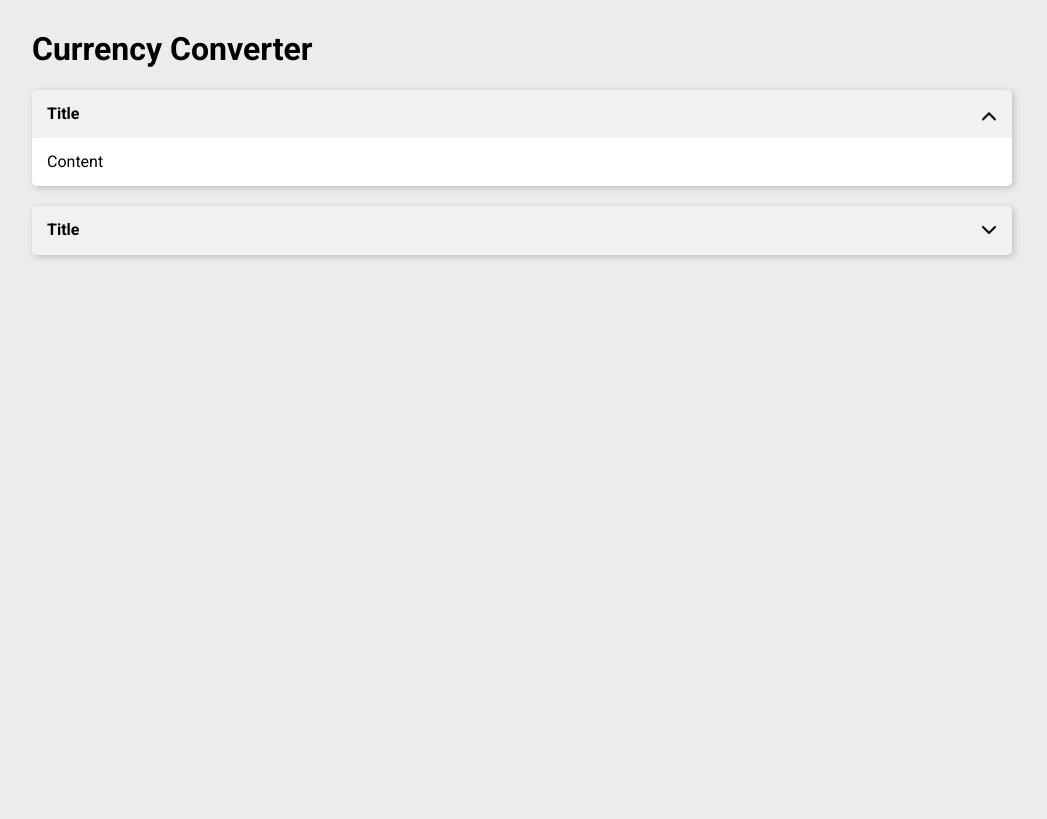
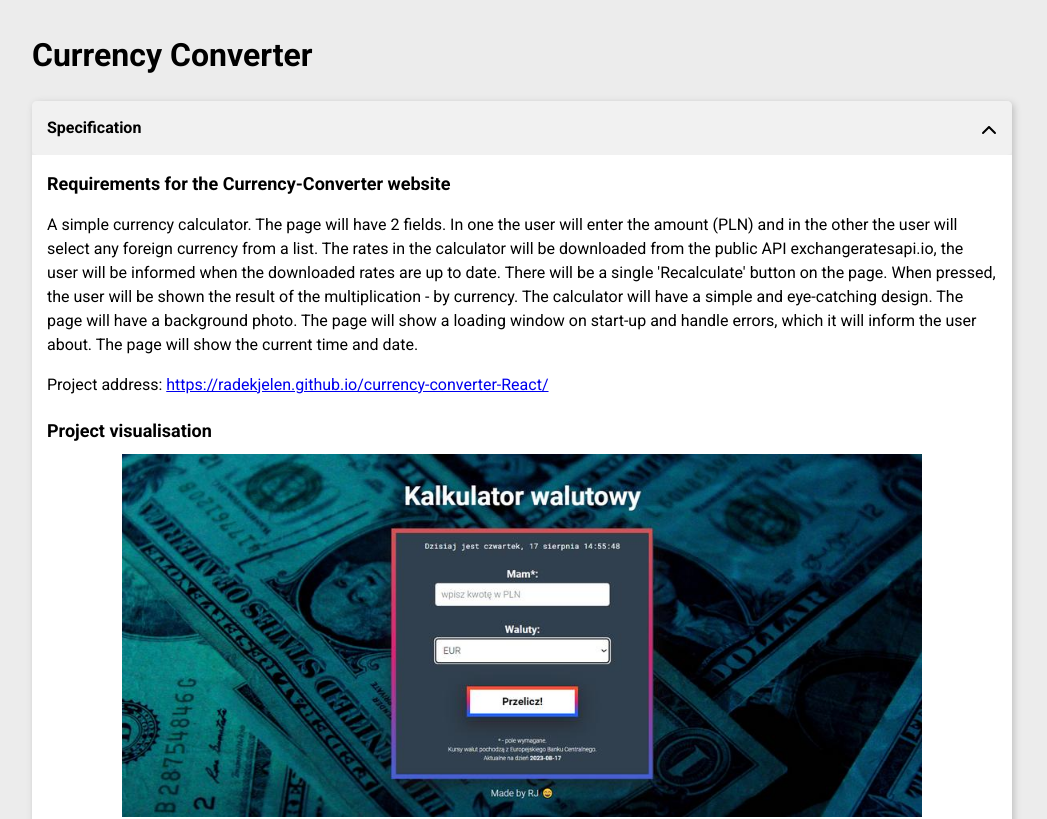
Before and after one commit to RadekJelen/tests-for-projects, a React (Create React App) app: page /#/currency-converter in a window 1280 px wide. Shown: the top 819 px of the page, without its empty margins (118-1165 px from the left). Built offline with nearby package versions, Linux system fonts and the light colour scheme.

Commit message:
Add  specification section with content

```diff
--- a/src/components/dropDown/DropDown.js
+++ b/src/components/dropDown/DropDown.js
@@ -1,8 +1,12 @@
 import './dropDown.css';
+import data from '../../data/currency-converter.json';
 
-export const DropDown = ({ open }) => (
-  <details className="section" open={open}>
-    <summary className="section__title">Title</summary>
-    <div className='section__content'>Content</div>
-  </details>
+export const DropDown = ({ open, name }) => (
+  data[name]
+    ? (
+      <details className="section" open={open}>
+        <summary className="section__title">{data[name].title}</summary>
+        <div className='section__content' dangerouslySetInnerHTML={{ __html: data[name].content }} />
+      </details>
+    ) : null
 );
--- a/src/components/dropDown/dropDown.css
+++ b/src/components/dropDown/dropDown.css
@@ -37,3 +37,19 @@
   border-bottom-left-radius: 5px;
   border-bottom-right-radius: 5px;
 }
+
+.content__subheader {
+  display: block;
+  font-size: 18px;
+  font-weight: 700;
+}
+
+.content__subheader:not(:first-of-type) {
+  margin-top: 20px;
+}
+
+.content__image {
+  display: block;
+  max-width: 800px;
+  margin: 10px auto 0;
+}
--- /dev/null
+++ b/src/data/currency-converter.json
@@ -0,0 +1,6 @@
+{
+  "specification": {
+    "title": "Specification",
+    "content": "<span class=\"content__subheader\">Requirements for the Currency-Converter website<\/span><p>A simple currency calculator. The page will have 2 fields. In one the user will enter the amount (PLN) and in the other the user will select any foreign currency from a list. The rates in the calculator will be downloaded from the public API exchangeratesapi.io, the user will be informed when the downloaded rates are up to date. There will be a single 'Recalculate' button on the page. When pressed, the user will be shown the result of the multiplication - by currency. The calculator will have a simple and eye-catching design. The page will have a background photo. The page will show a loading window on start-up and handle errors, which it will inform the user about. The page will show the current time and date.<\/p><span>Project address: <a href=\"https://radekjelen.github.io/currency-converter-React/\">https://radekjelen.github.io/currency-converter-React/<\/a><\/span><span class=\"content__subheader\">Project visualisation<\/span><img class=\"content__image\" src=\"images/currencyConverter/pageScreen1.jpg\" alt=\"\"\/><img class=\"content__image\" src=\"images/currencyConverter/pageScreen2.jpg\" alt=\"\"\/>"
+  }
+}
--- a/src/index.css
+++ b/src/index.css
@@ -10,6 +10,7 @@ body {
   word-break: break-word;
   background-color: #ECECEC;
   font-family: 'Roboto', sans-serif;
+  line-height: 1.5;
 }
 
 .container {
--- a/src/views/currencyConverter/CurrencyConverter.js
+++ b/src/views/currencyConverter/CurrencyConverter.js
@@ -3,7 +3,6 @@ import { DropDown } from "../../components/dropDown/DropDown";
 export const CurrencyConverter = () => (
   <div className="container">
     <h1>Currency Converter</h1>
-    <DropDown open />
-    <DropDown />
+    <DropDown open name={'specification'} />
   </div>
 );
```
Also changed, not shown: public/images/currencyConverter/pageScreen1.jpg (added), public/images/currencyConverter/pageScreen2.jpg (added).
